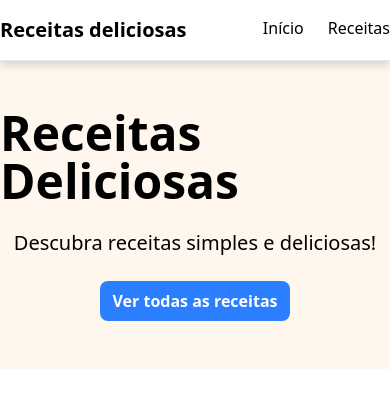
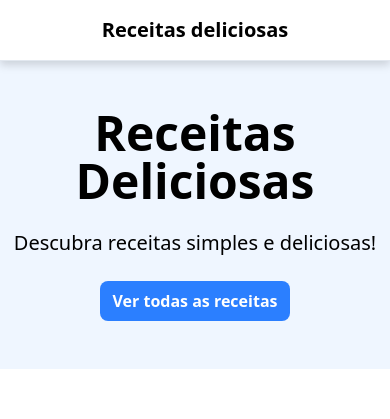
Before and after one commit to brenopz07/site-receitas_byron, a Next.js app in the folder receitas/: page / in a window 390 px wide. Shown: the top 419 px of the page. Built offline with nearby package versions, Linux system fonts and the light colour scheme.

Commit message:
feat:adiciona responsivo

```diff
--- a/receitas/src/app/page.tsx
+++ b/receitas/src/app/page.tsx
@@ -7,10 +7,10 @@ export default function Home() {
   return (
     <main className="flex-grow">
         {/*secao Hero*/}
-        <section className='bg-orange-50 py-12'>
-          <div className="flex flex-col gap-6 items-center container mx-auto">
-            <h1 className='text-5xl font-bold'>Receitas Deliciosas</h1>
-            <p className='text-xl'>Descubra receitas simples e deliciosas!</p>
+        <section className='bg-blue-50 py-12'>
+          <div className="flex flex-col gap-6 lg:items-start items-center container mx-auto">
+            <h1 className='text-center lg:text-start text-5xl font-bold'>Receitas Deliciosas</h1>
+            <p className='text-xl text-center'>Descubra receitas simples e deliciosas!</p>
 
             <Link className='bg-blue-500 hover:bg-blue-800 transition-colors text-white font-bold rounded-lg px-3 py-2' href='/receitas'>
               Ver todas as receitas
@@ -23,7 +23,7 @@ export default function Home() {
           <div className=' flex flex-col items-center container mx-auto gap-8'>
             <h2 className='text-lg font-bold'>Receitas em destaque</h2>
 
-            <div className='flex flex-col gap-8'>
+            <div className='lg:flex lg:w-full gap-8 '>
               {featuredRecipes.map((recipe) => (
                 <RecipeCard key={recipe.id} recipe={recipe}/>
               ))}
--- a/receitas/src/app/receitas/[id]/page.tsx
+++ b/receitas/src/app/receitas/[id]/page.tsx
@@ -23,7 +23,7 @@ export default function ReceitaPage( {params} : RecipePageProps) {
             <div className="container mx-auto">
                 <Link className="flex text-blue-500 hover:text-blue-800 mb-6" href='/receitas'>
                 ← Voltar para receitas</Link>
-                <section className="rounded-lg overflow-hidden shado-md">
+                <section className="rounded-lg overflow-hidden shadow-md">
                     {/*Imagem da capa da receita*/}
                     <div className="relative h-96 w-full">
                         <Image
@@ -42,7 +42,7 @@ export default function ReceitaPage( {params} : RecipePageProps) {
                         </div>
 
                         {/*Infos de preparo da receita*/}
-                        <div className="flex gap-4">
+                        <div className="lg:flex grid grid-cols-2 gap-4">
                             <InfoPill title="Preparo" info={recipe.prepTime}/>
                             <InfoPill title="Cozimento" info={recipe.cookTime}/>
                             <InfoPill title="Porções" info={recipe.servings}/>
@@ -54,7 +54,7 @@ export default function ReceitaPage( {params} : RecipePageProps) {
                         </div>
 
                         {/*colunas*/}
-                        <div className="grid grid-cols-2">
+                        <div className="lg:grid grid-cols-2">
                             {/*coluna dos ingredientes*/}
                             <div>
                                 <h2 className="text-xl font-bold mb-4">Ingredientes</h2>
@@ -67,7 +67,7 @@ export default function ReceitaPage( {params} : RecipePageProps) {
 
                             {/*coluna do modo preparo*/}
                             <div>
-                                <h2 className="text-xl font-bold mb-4">Modo de Preparo</h2>
+                                <h2 className="text-xl font-bold lg:mb-4 lg:py-0 py-8">Modo de Preparo</h2>
                                 <ol className="space-y-4">
                                     {recipe.instructions.map((instructions, index) =>(
                                         <PreparationStep key={instructions} index={index+1} description={instructions}/>
--- a/receitas/src/app/receitas/page.tsx
+++ b/receitas/src/app/receitas/page.tsx
@@ -5,8 +5,8 @@ export default function ReceitasPage(){
     return(
         <main className="flex-grow py-8">
             <div className="container mx-auto">
-                <h1 className="text-3xl font-bold">Todas as receitas</h1>
-                <div className="grid grid-cols-3 gap-8 mt-8">
+                <h1 className="text-center lg:text-start text-3xl font-bold">Todas as receitas</h1>
+                <div className="lg:grid lg:grid-cols-3 gap-8 mt-8 md:grid md:grid-cols-2 px-10 lg:px-0">
                     {recipes.map(recipe => (
                         <RecipeCard key={recipe.id} recipe={recipe}/>
                     ))}
--- a/receitas/src/components/Header/index.tsx
+++ b/receitas/src/components/Header/index.tsx
@@ -3,10 +3,9 @@ import Link from "next/link";
 export default function Header(){
     return(
         <header className="w-full bg-white text-black py-4 border-b border-slate-200 drop-shadow-lg">
-
-            <div className="flex justify-between container mx-auto">
+            <div className="flex justify-center lg:justify-between container mx-auto">
                 <Link className="text-xl font-bold hover:scale-105 transition-all" href="/">Receitas deliciosas</Link>
-                <nav className="flex gap-6">
+                <nav className="hidden lg:flex lg:gap-6">
                     <Link className="hover:text-blue-500 transition-colors" href="/">
                     Início
                     </Link>
```
